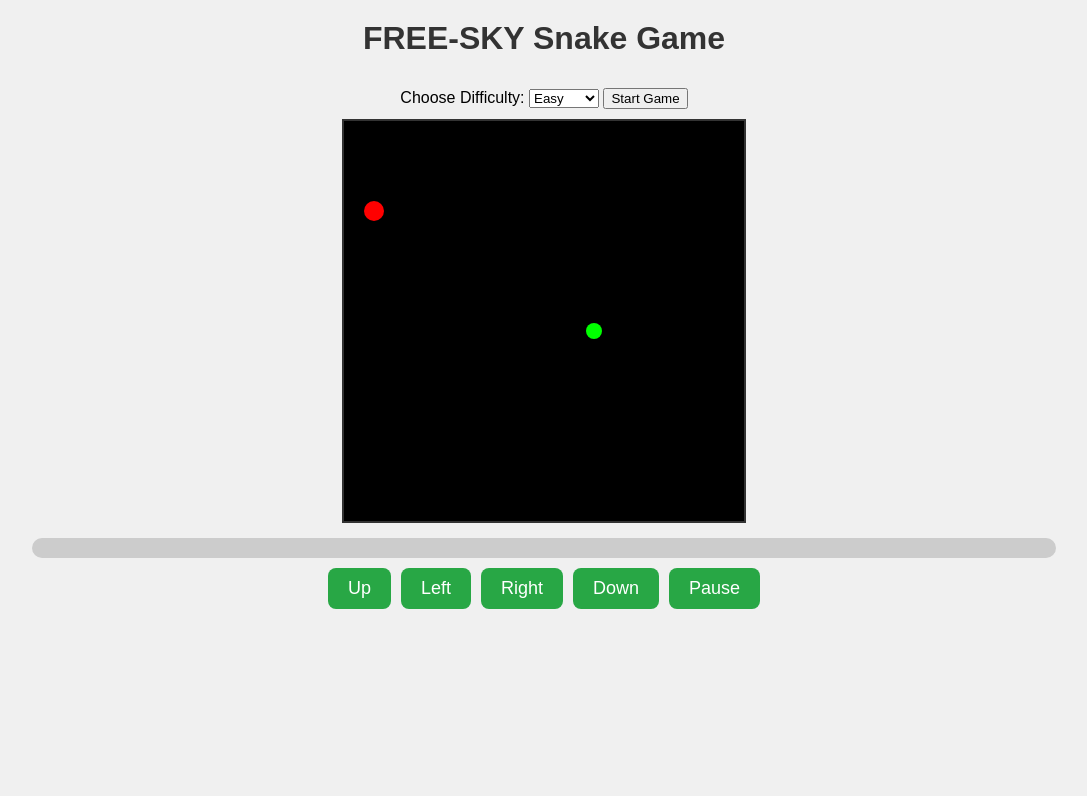
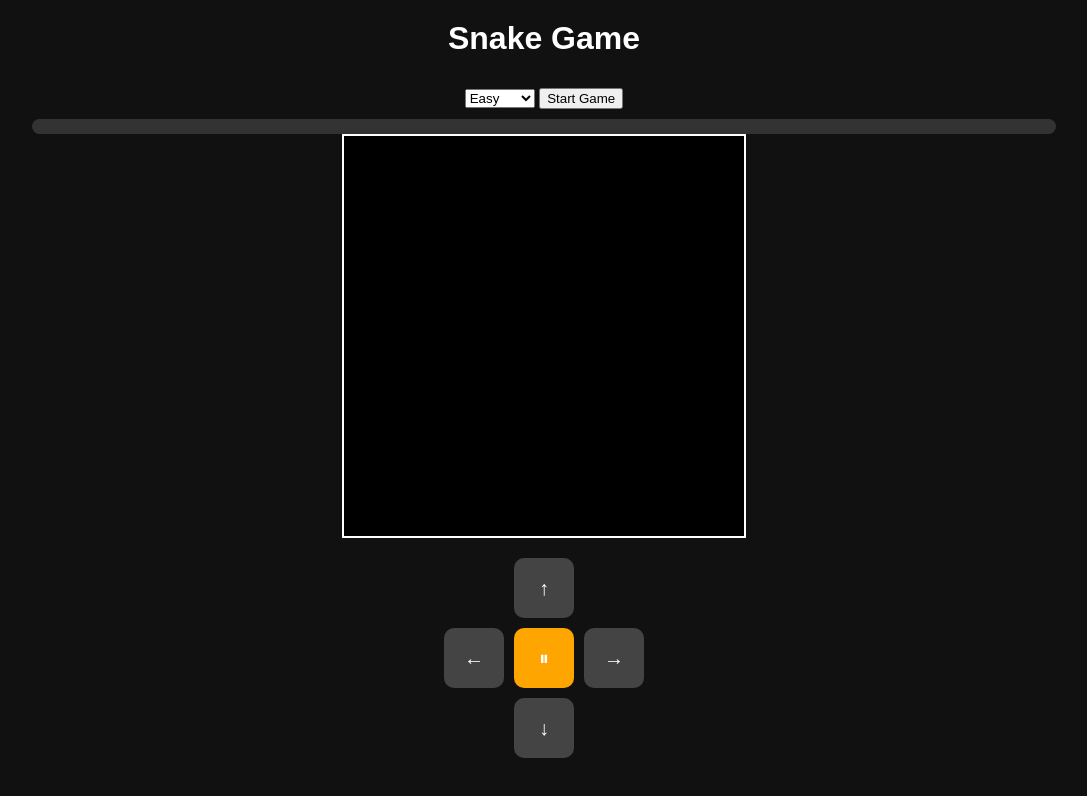
Before and after one commit to dortcom/My-first-Snake-Game, a plain HTML site: page index.html in a window 1280 px wide. Both pictures are taken after a click on the button "Start Game". Shown: the whole page, without its empty margins (96-1183 px from the left). Drawn offline with Linux system fonts and the light colour scheme.

Commit message:
Update index.html

```diff
--- a/index.html
+++ b/index.html
@@ -5,61 +5,105 @@
   <meta name="viewport" content="width=device-width, initial-scale=1.0"/>
   <title>Snake Game - FREE-SKY CREATION</title>
   <style>
-    * { box-sizing: border-box; }
     body {
       margin: 0;
       font-family: sans-serif;
+      background: #111;
+      color: white;
       display: flex;
       flex-direction: column;
       align-items: center;
-      background: #f0f0f0;
     }
+
     h1 {
       margin-top: 20px;
-      color: #333;
     }
-    #gameCanvas {
-      border: 2px solid #333;
-      background: #000;
+
+    canvas {
+      background: black;
+      border: 2px solid white;
     }
-    .controls {
+
+    .level-select {
       margin-top: 10px;
-      display: flex;
-      gap: 10px;
-      flex-wrap: wrap;
-      justify-content: center;
     }
-    .controls button {
-      padding: 10px 20px;
-      font-size: 18px;
-      border: none;
-      border-radius: 8px;
-      background-color: #28a745;
-      color: white;
-      cursor: pointer;
-    }
+
     .progress-container {
       width: 80%;
-      height: 20px;
-      background: #ccc;
+      height: 15px;
+      background: #333;
       border-radius: 10px;
-      margin-top: 15px;
-      overflow: hidden;
+      margin-top: 10px;
     }
+
     .progress-bar {
       height: 100%;
       background: green;
       width: 0%;
+      transition: width 0.3s;
+      border-radius: 10px;
     }
-    .level-select {
-      margin: 10px;
+
+    .controls {
+      display: grid;
+      grid-template-columns: 60px 60px 60px;
+      grid-template-rows: 60px 60px 60px;
+      gap: 10px;
+      margin-top: 20px;
+    }
+
+    .controls button {
+      font-size: 20px;
+      background-color: #444;
+      border: none;
+      border-radius: 10px;
+      color: white;
+      cursor: pointer;
+    }
+
+    .controls .pause {
+      background-color: orange;
+    }
+
+    .blank {
+      visibility: hidden;
+    }
+
+    .overlay {
+      position: absolute;
+      top: 120px;
+      background-color: rgba(0,0,0,0.8);
+      color: white;
+      font-size: 24px;
+      padding: 30px;
+      border-radius: 10px;
+      text-align: center;
+      display: none;
+    }
+
+    .overlay button {
+      margin-top: 15px;
+      padding: 10px 20px;
+      font-size: 18px;
+      background-color: orange;
+      border: none;
+      border-radius: 5px;
+      cursor: pointer;
+    }
+
+    .fail {
+      color: red;
+    }
+
+    .success {
+      color: green;
     }
   </style>
 </head>
 <body>
-  <h1>FREE-SKY Snake Game</h1>
+  <h1>Snake Game</h1>
+
   <div class="level-select">
-    <label for="difficulty">Choose Difficulty: </label>
     <select id="difficulty">
       <option value="easy">Easy</option>
       <option value="medium">Medium</option>
@@ -67,74 +111,90 @@
     </select>
     <button onclick="startGame()">Start Game</button>
   </div>
-  <canvas id="gameCanvas" width="400" height="400"></canvas>
+
   <div class="progress-container">
     <div id="progressBar" class="progress-bar"></div>
   </div>
+
+  <canvas id="gameCanvas" width="400" height="400"></canvas>
+
   <div class="controls">
-    <button onclick="changeDirection('up')">Up</button>
-    <button onclick="changeDirection('left')">Left</button>
-    <button onclick="changeDirection('right')">Right</button>
-    <button onclick="changeDirection('down')">Down</button>
-    <button onclick="togglePause()">Pause</button>
+    <div class="blank"></div>
+    <button onclick="changeDirection('up')">↑</button>
+    <div class="blank"></div>
+
+    <button onclick="changeDirection('left')">←</button>
+    <button class="pause" onclick="togglePause()">⏸</button>
+    <button onclick="changeDirection('right')">→</button>
+
+    <div class="blank"></div>
+    <button onclick="changeDirection('down')">↓</button>
+    <div class="blank"></div>
   </div>
+
+  <div id="overlay" class="overlay"></div>
 
   <script>
     const canvas = document.getElementById("gameCanvas");
     const ctx = canvas.getContext("2d");
+    const progressBar = document.getElementById("progressBar");
+    const overlay = document.getElementById("overlay");
+
     const box = 20;
-    let snake = [];
-    let direction = "right";
-    let food = {};
-    let score = 0;
-    let level = 1;
-    let maxFoodPerLevel = 30;
-    let foodEaten = 0;
-    let speed = 1000;
-    let interval;
-    let paused = false;
+    let snake, direction, food, interval;
+    let foodEaten = 0, level = 1, speed = 1000, walls = [];
+    let gameOver = false, paused = false, difficulty = "easy";
+    let maxLevels = { easy: 15, medium: 12, hard: 10 };
 
-    const progressBar = document.getElementById("progressBar");
-
-    const levels = {
-      easy: { speed: 1000, increment: 0.1, maxLevel: 15 },
-      medium: { speed: 700, increment: 0.1, maxLevel: 15 },
-      hard: { speed: 400, increment: 0.1, maxLevel: 15 },
-    };
+    const wallStyles = [
+      "solid", "dashed", "dotted", "double", "groove", "ridge"
+    ];
 
     function startGame() {
-      const difficulty = document.getElementById("difficulty").value;
-      const setting = levels[difficulty];
+      difficulty = document.getElementById("difficulty").value;
+      level = 1;
+      speed = difficulty === "easy" ? 1000 : difficulty === "medium" ? 800 : 600;
+      init();
+    }
 
-      speed = setting.speed;
+    function init() {
       snake = [{ x: 200, y: 200 }];
       direction = "right";
       foodEaten = 0;
-      level = 1;
-      score = 0;
-
+      walls = [];
+      paused = false;
+      gameOver = false;
+      overlay.style.display = "none";
+      progressBar.style.width = "0%";
       placeFood();
+      if (difficulty !== "easy") generateWalls();
       clearInterval(interval);
       interval = setInterval(draw, speed);
+    }
+
+    function generateWalls() {
+      const count = 5 + level;
+      walls = [];
+      for (let i = 0; i < count; i++) {
+        let wall = {
+          x: Math.floor(Math.random() * (canvas.width / box)) * box,
+          y: Math.floor(Math.random() * (canvas.height / box)) * box
+        };
+        walls.push(wall);
+      }
+      canvas.style.borderStyle = wallStyles[level % wallStyles.length];
     }
 
     function placeFood() {
       food = {
         x: Math.floor(Math.random() * (canvas.width / box)) * box,
-        y: Math.floor(Math.random() * (canvas.height / box)) * box,
+        y: Math.floor(Math.random() * (canvas.height / box)) * box
       };
     }
 
     function changeDirection(dir) {
-      const opposite = {
-        up: "down",
-        down: "up",
-        left: "right",
-        right: "left",
-      };
-      if (dir !== opposite[direction]) {
-        direction = dir;
-      }
+      const opposite = { up: "down", down: "up", left: "right", right: "left" };
+      if (dir !== opposite[direction]) direction = dir;
     }
 
     function togglePause() {
@@ -142,44 +202,30 @@
     }
 
     function draw() {
-      if (paused) return;
+      if (paused || gameOver) return;
 
       ctx.clearRect(0, 0, canvas.width, canvas.height);
 
-      // Move Snake
-      let head = { ...snake[0] };
-      if (direction === "right") head.x += box;
-      if (direction === "left") head.x -= box;
+      // Move
+      const head = { ...snake[0] };
       if (direction === "up") head.y -= box;
       if (direction === "down") head.y += box;
+      if (direction === "left") head.x -= box;
+      if (direction === "right") head.x += box;
 
-      // Wall Collision
-      if (head.x < 0 || head.y < 0 || head.x >= canvas.width || head.y >= canvas.height) {
+      // Check walls
+      if (head.x < 0 || head.y < 0 || head.x >= canvas.width || head.y >= canvas.height ||
+        (difficulty !== "easy" && walls.some(w => w.x === head.x && w.y === head.y)) ||
+        snake.some((s, i) => i && s.x === head.x && s.y === head.y)) {
+        gameOver = true;
         clearInterval(interval);
-        alert("Game Over - Hit wall!");
+        showOverlay("You Failed!", true, false);
         return;
       }
 
-      // Self Collision
-      for (let i = 1; i < snake.length; i++) {
-        if (snake[i].x === head.x && snake[i].y === head.y) {
-          clearInterval(interval);
-          alert("Game Over - Self hit!");
-          return;
-        }
-      }
-
-      // Eat food
+      // Eat
       if (head.x === food.x && head.y === food.y) {
         foodEaten++;
-        score++;
-        if (foodEaten >= maxFoodPerLevel) {
-          level++;
-          foodEaten = 0;
-          speed = Math.max(100, speed - speed * 0.1);
-          clearInterval(interval);
-          interval = setInterval(draw, speed);
-        }
         placeFood();
       } else {
         snake.pop();
@@ -187,25 +233,54 @@
 
       snake.unshift(head);
 
-      // Draw snake like body curve
+      // Progress
+      const percent = (foodEaten / 30) * 100;
+      progressBar.style.width = percent + "%";
+
+      if (foodEaten >= 30) {
+        clearInterval(interval);
+        if (level >= maxLevels[difficulty]) {
+          showOverlay("Game Completed ✅", false, false);
+        } else {
+          showOverlay("Level Completed ✅", false, true);
+        }
+        return;
+      }
+
+      // Draw
       ctx.fillStyle = "lime";
-      snake.forEach((part, index) => {
-        ctx.beginPath();
-        ctx.arc(part.x + box / 2, part.y + box / 2, box / 2 - 2, 0, Math.PI * 2);
-        ctx.fill();
-      });
+      snake.forEach(s =>
+        ctx.beginPath(), ctx.arc(s.x + box / 2, s.y + box / 2, box / 2 - 2, 0, Math.PI * 2), ctx.fill()
+      );
 
-      // Draw food
       ctx.fillStyle = "red";
       ctx.beginPath();
       ctx.arc(food.x + box / 2, food.y + box / 2, box / 2, 0, Math.PI * 2);
       ctx.fill();
 
-      // Update progress bar
-      progressBar.style.width = `${(foodEaten / maxFoodPerLevel) * 100}%`;
+      // Draw walls
+      if (difficulty !== "easy") {
+        ctx.fillStyle = "gray";
+        walls.forEach(w => ctx.fillRect(w.x, w.y, box, box));
+      }
     }
 
-    // Optional: Keyboard controls
+    function showOverlay(message, failed, nextLevel) {
+      overlay.innerHTML = `<div class="${failed ? 'fail' : 'success'}">${message}</div>`;
+      if (failed) {
+        overlay.innerHTML += `<button onclick="init()">Try Again 🔁</button>`;
+      } else if (nextLevel) {
+        overlay.innerHTML += `<button onclick="nextLevel()">Continue</button>`;
+      }
+      overlay.style.display = "block";
+    }
+
+    function nextLevel() {
+      level++;
+      speed = speed * 0.9;
+      init();
+    }
+
     document.addEventListener("keydown", e => {
       if (e.key === "ArrowUp") changeDirection("up");
       if (e.key === "ArrowDown") changeDirection("down");
```
